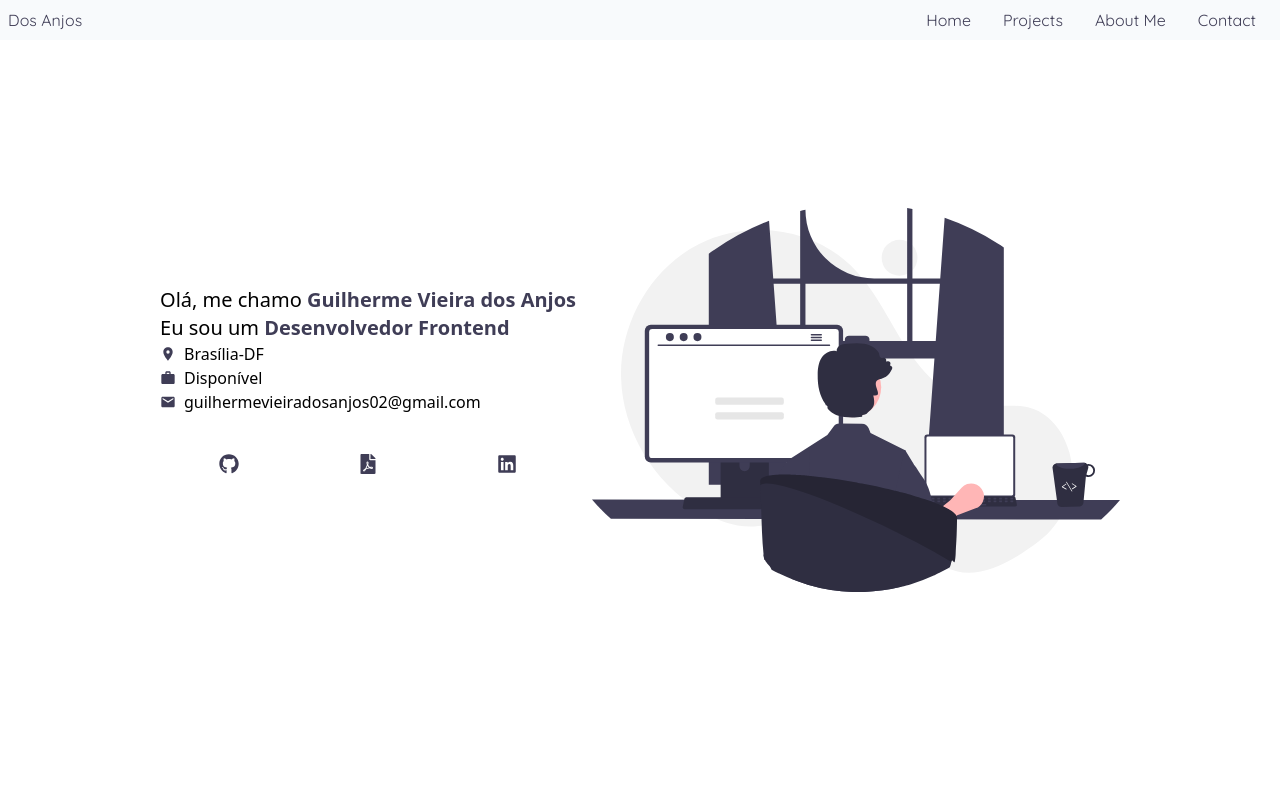
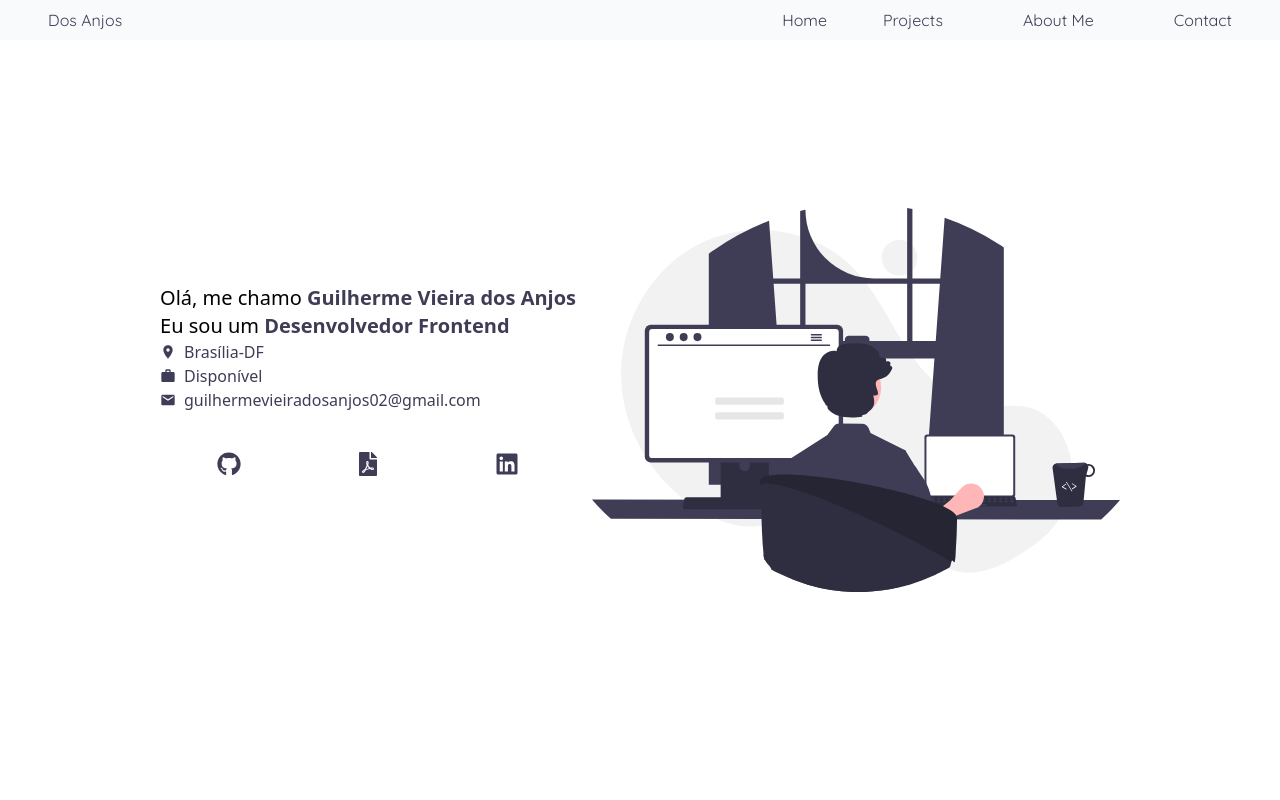
Before and after one commit to GuilhermeVieiraDosAnjos/Portfolio, a React (Vite) app: page / in a window 1280 px wide. Shown: the top 800 px of the page. Built offline with nearby package versions, Linux system fonts and the light colour scheme.

Commit message:
Alteração nos components Navbar e Home

```diff
--- a/index.html
+++ b/index.html
@@ -1,8 +1,8 @@
 <!DOCTYPE html>
-<html lang="en">
+<html lang="en" class="scroll-smooth">
   <head>
     <meta charset="UTF-8" />
-    <link rel="icon" type="image/svg+xml" href="/vite.svg" />
+    <link rel="icon" type="image/svg+xml" href="/portifolio.png" />
     <meta name="viewport" content="width=device-width, initial-scale=1.0" />
     <link rel="preconnect" href="https://fonts.googleapis.com" />
     <link rel="preconnect" href="https://fonts.gstatic.com" crossorigin />
--- a/src/components/contact/Contact.jsx
+++ b/src/components/contact/Contact.jsx
@@ -20,7 +20,7 @@ const Contact = () => {
   };
 
   return (
-    <div id="contact" className="h-auto my-12 md:h-20 flex justify-center items-center">
+    <div id="contact" className="my-12 md:h-20 flex justify-center items-center">
       <section className="">
         <h1 className="text-pPurple font-julius text-xl my-4 flex items-center justify-center">
           Contato <IoIosContact />
--- a/src/components/home/Home.jsx
+++ b/src/components/home/Home.jsx
@@ -6,17 +6,13 @@ import {
   FaGithub,
   FaFilePdf,
   FaLinkedin,
+  IoCheckmarkDone
 } from "../index.js";
 
 const Home = () => {
   const [email, setEmail] = useState("guilhermevieiradosanjos02@gmail.com");
   const [navbar, setNavbar] = useState(true)
   const [copySuccess, setCopySuccess] = useState(false);
-
-
-  const toggleNavbarVisibility = () => {
-    setNavbar(!navbar)
-  }
 
   const handleCopyToClipboard = () => {
     navigator.clipboard
@@ -49,28 +45,32 @@ const Home = () => {
               <strong className="text-pPurple">Desenvolvedor Frontend</strong>
             </p>
           </div>
-          <div className="flex items-center gap-2">
-            <MdLocationOn className="text-pPurple" />
+          <div className="flex items-center gap-2 text-pPurple">
+            <MdLocationOn />
             <p>Brasília-DF</p>
           </div>
-          <div className="flex items-center gap-2">
-            <MdWork className="text-pPurple" />
+          <div className="flex items-center gap-2  text-pPurple">
+            <MdWork />
             <p>Disponível</p>
           </div>
-          <div>
+          <div className="text-pPurple ease-in-out transition duration-300 hover:scale-105">
             <button onClick={handleCopyToClipboard} className="flex items-center gap-2">
-              <MdEmail className="text-pPurple" />
-              guilhermevieiradosanjos02@gmail.com{" "}
+              {copySuccess ? (
+                <IoCheckmarkDone/>
+              ): (
+              <MdEmail/>
+              )}
+              guilhermevieiradosanjos02@gmail.com
             </button>
           </div>
-          <div className="flex justify-around text-center text-pPurple items-center text-xl my-10">
-            <a target="_blank" href="https://github.com/GuilhermeVieiraDosAnjos">
+          <div className="flex justify-around text-center text-pPurple items-center text-2xl my-10 ">
+            <a target="_blank" href="https://github.com/GuilhermeVieiraDosAnjos" className="hover:-translate-y-1 hover:scale-125 duration-300">
               <FaGithub />
             </a>
-            <a href="">
+            <a href="\public\Curriculum.pdf" download={true} className="hover:-translate-y-1 hover:scale-125 duration-300">
               <FaFilePdf />
             </a>
-            <a target="_blank" href="https://www.linkedin.com/in/guilherme-vieira-dos-anjos-7709881b4/">
+            <a target="_blank" href="https://www.linkedin.com/in/guilherme-vieira-dos-anjos-7709881b4/" className="hover:-translate-y-1 hover:scale-125 duration-300">
               <FaLinkedin />
             </a>
           </div>
--- a/src/components/navbar/Navbar.jsx
+++ b/src/components/navbar/Navbar.jsx
@@ -14,14 +14,14 @@ const Navbar = () => {
  }
 
   return (
-    <nav className="bg-slate-50 p-2 fixed top-0 w-full z-10 font-quicksand ">
+    <nav className={`bg-slate-50 p-2 fixed top-0 w-full z-10 font-quicksand transition duration-500 ease-in-out ${menuOpen ? "bg-opacity-100" : "bg-opacity-75 hover:bg-opacity-100"}`} >
       <div className=' flex justify-between md:flex md:justify-between items-center'>
-        <h1 className='text-pPurple'>Dos Anjos</h1>
+        <h1 className='text-pPurple md:ml-10'><a href="#home">Dos Anjos</a></h1>
         <ul className='hidden md:flex md:justify-center' >
-          <li className="mx-4"><a className="text-pPurple hover:text-gray-300" href="#home">Home</a></li>
-          <li className="mx-4"><a className="text-pPurple hover:text-gray-300" href="#projects">Projects</a></li>
-          <li className="mx-4"><a className="text-pPurple hover:text-gray-300" href="#aboutMe">About Me</a></li>
-          <li className="mx-4"><a className="text-pPurple hover:text-gray-300" href="#contact">Contact</a></li>
+          <li className="mx-4"><a className="text-pPurple hover:text-gray-400 duration-300" href="#home">Home</a></li>
+          <li className="mx-10"><a className="text-pPurple hover:text-gray-400 duration-300 " href="#projects">Projects</a></li>
+          <li className="mx-10"><a className="text-pPurple hover:text-gray-400 duration-300" href="#aboutMe">About Me</a></li>
+          <li className="mx-10"><a className="text-pPurple hover:text-gray-400 duration-300" href="#contact">Contact</a></li>
         </ul>
         <button type='button' onClick={toggleMenu} className='md:hidden'>
           {menuOpen ? (
@@ -32,7 +32,7 @@ const Navbar = () => {
         </button>
       </div>
 
-      <ul className={`font-montserrat md:hidden ${menuOpen ? "flex flex-col items-center h-screen" : "hidden"}`}>
+      <ul className={`font-montserrat md:hidden ${menuOpen ? "flex flex-col items-center justify-center h-screen" : "hidden"}`}>
         <li className="my-8" onClick={closeMenu}><a className="text-pPurple hover:text-gray-300" href="#home">Home</a></li>
         <li className="my-8" onClick={closeMenu}><a className="text-pPurple hover:text-gray-300" href="#projects">Projects</a></li>
         <li className="my-8" onClick={closeMenu}><a className="text-pPurple hover:text-gray-300" href="#aboutMe">About Me</a></li>
```
Also changed, not shown: public/portifolio.png (added), 1 other file (tests, documents, lock files or other folders).
